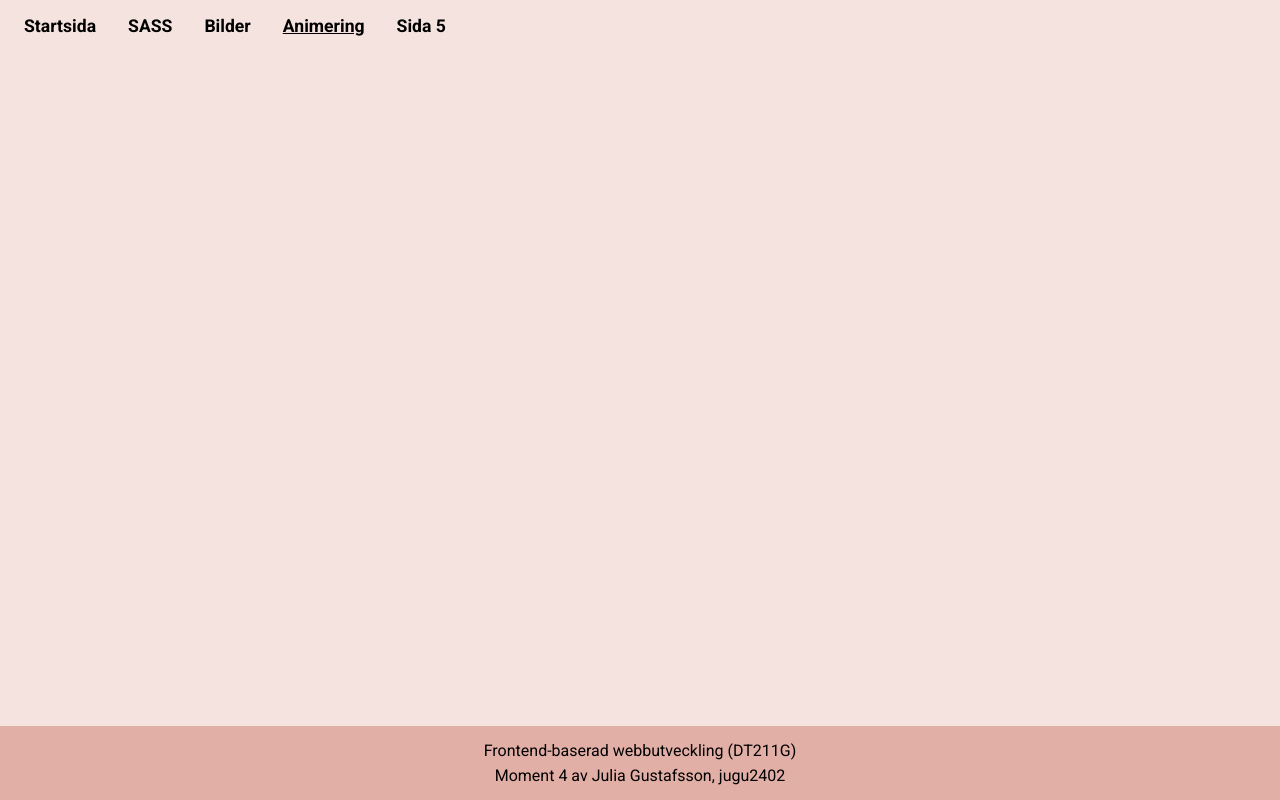
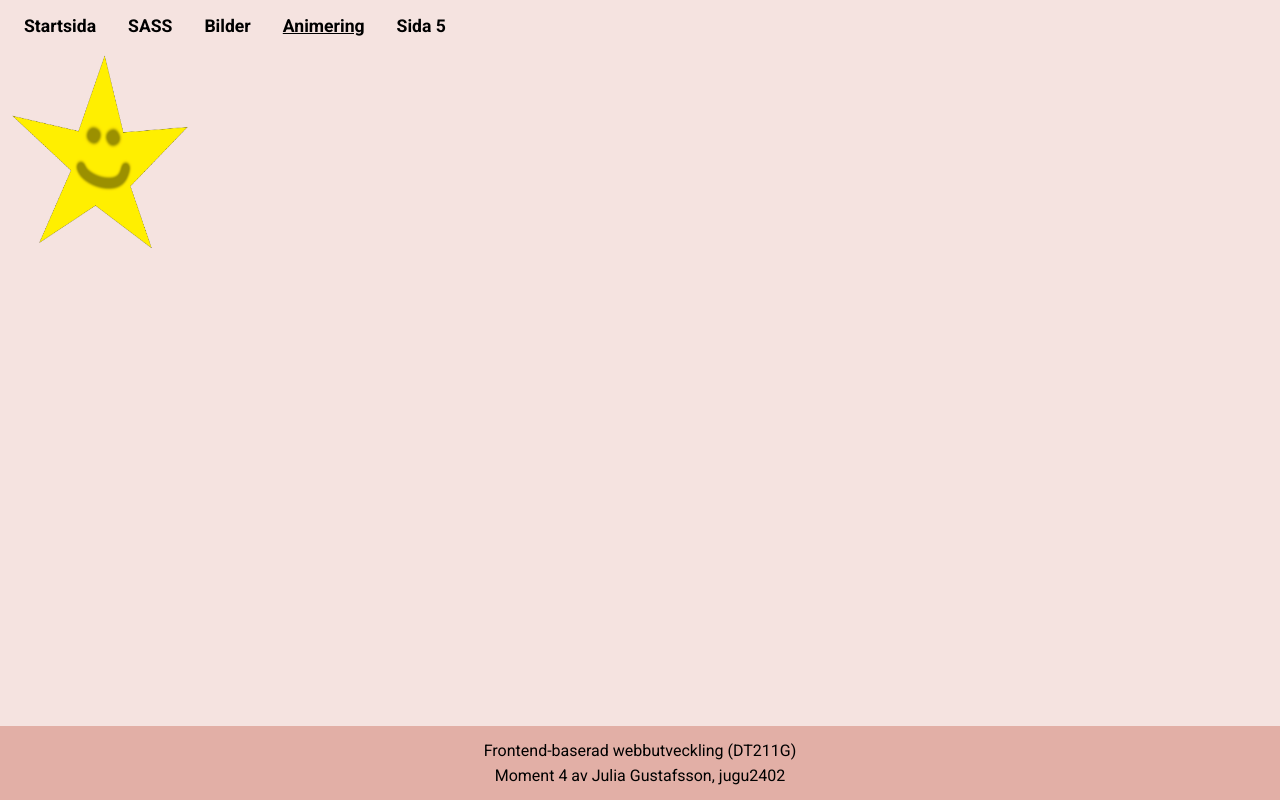
Before and after one commit to gustafsson96/dt211g-moment4, a website built with Parcel: page src/animations.html in a window 1280 px wide. Built offline with nearby package versions, Linux system fonts and the light colour scheme.

Commit message:
Add image to test animations

```diff
--- a/src/animations.html
+++ b/src/animations.html
@@ -30,7 +30,10 @@
         </ul>
     </header>
     <main>
-
+        <picture>
+            <source srcset="./images/star.png?as=avif" type="image/avif">
+            <img src="./images/star.png" alt="stjärna" width="200" height="200">
+        </picture>
     </main>
     <footer>
         <div>
--- a/src/scss/_animations.scss
+++ b/src/scss/_animations.scss
@@ -0,0 +1,3 @@
+@keyframes identifier {
+
+}
```
Also changed, not shown: src/images/star.png (added).
